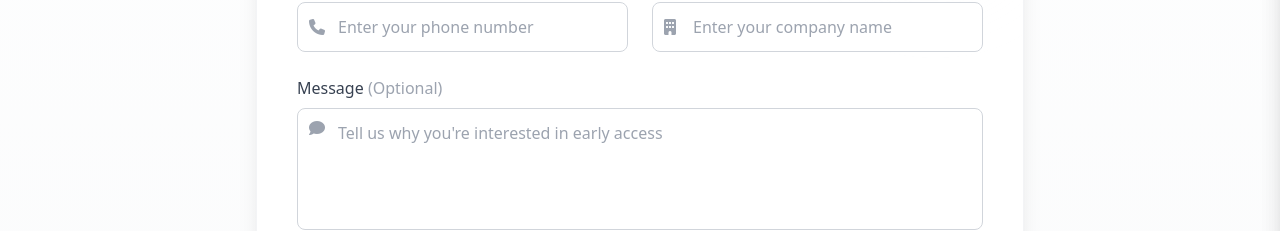
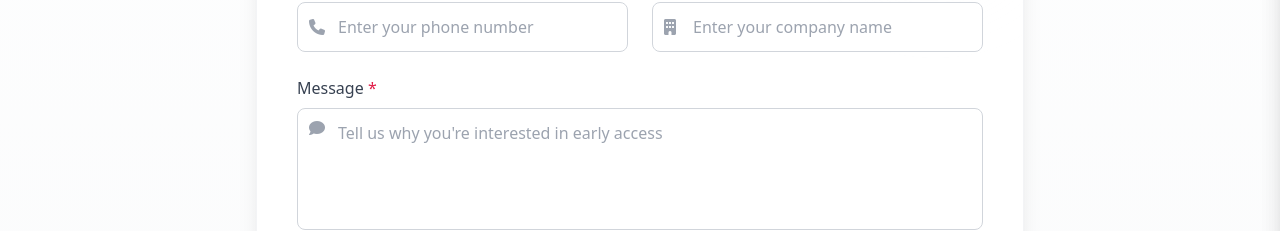
Before and after one commit to kiranacharya26/ViralLens, a React (Vite) app: page /contact in a window 1280 px wide. Shown: the part 512-743 px from the top of the page. Built offline with nearby package versions, Linux system fonts and the light colour scheme.

Commit message:
made message field mandatory

```diff
--- a/src/components/Contact.tsx
+++ b/src/components/Contact.tsx
@@ -55,6 +55,9 @@ const Contact: React.FC = () => {
       newErrors.email = "Email address is required";
     } else if (!/\S+@\S+\.\S+/.test(formData.email)) {
       newErrors.email = "Please enter a valid email address";
+    }
+    if (!formData.message.trim()) {
+      newErrors.message = "Message is required";
     }
     setErrors(newErrors);
     return Object.keys(newErrors).length === 0;
@@ -280,10 +283,7 @@ const Contact: React.FC = () => {
                         htmlFor="message"
                         className="block text-gray-700 font-medium mb-2"
                       >
-                        Message{" "}
-                        <span className="text-gray-400 font-normal">
-                          (Optional)
-                        </span>
+                        Message <span className="text-rose-600">*</span>
                       </label>
                       <div className="relative">
                         <div className="absolute top-3 left-3 flex items-start pointer-events-none">
@@ -295,10 +295,20 @@ const Contact: React.FC = () => {
                           value={formData.message}
                           onChange={handleInputChange}
                           rows={4}
-                          className="w-full pl-10 pr-4 py-3 border border-gray-300 rounded-lg focus:ring-2 focus:ring-opacity-50 focus:border-transparent transition-colors resize-none"
+                          className={`w-full pl-10 pr-4 py-3 border ${
+                            errors.message
+                              ? theme.errorBorder
+                              : "border-gray-300"
+                          } rounded-lg focus:ring-2 focus:ring-opacity-50 focus:border-transparent transition-colors resize-none`}
                           placeholder="Tell us why you're interested in early access"
                         ></textarea>
                       </div>
+                      {errors.message && (
+                        <p className={`mt-2 text-sm ${theme.error}`}>
+                          <i className="fas fa-exclamation-circle mr-1"></i>{" "}
+                          {errors.message}
+                        </p>
+                      )}
                     </div>
                     {errors.submit && (
                       <div
```
